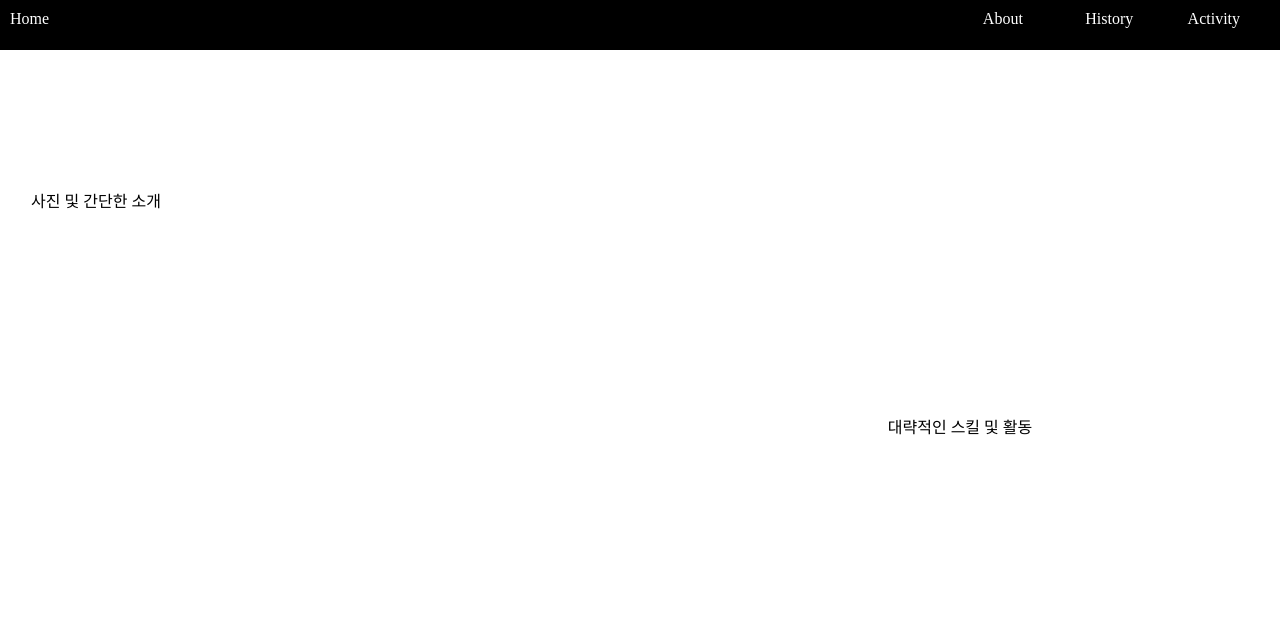
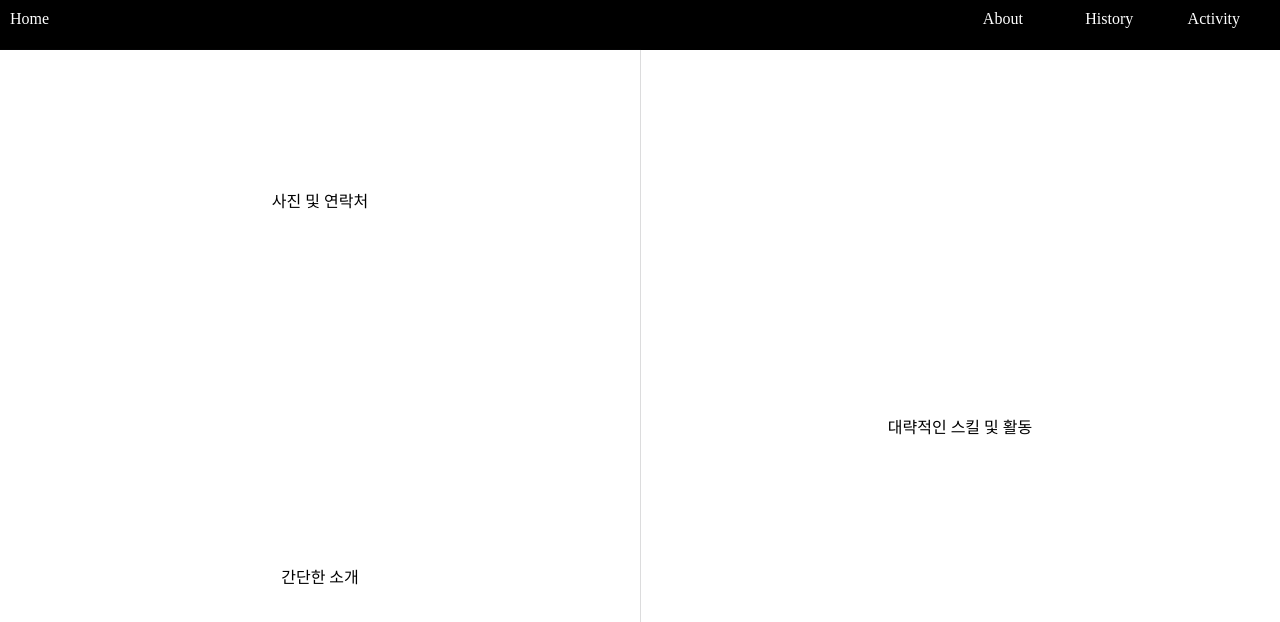
Before and after one commit to bbagbbagn2/PJH-Portfolio, a React (Create React App) app in the folder client/: page /about in a window 1280 px wide. Shown: the top 622 px of the page. Built offline with nearby package versions, Linux system fonts and the light colour scheme.

Commit message:
About Me 구상 수정

```diff
--- a/client/src/ProfilePage.js
+++ b/client/src/ProfilePage.js
@@ -14,9 +14,11 @@ export default function Profile() {
         <ProfilePage>
             <LeftContainer>
                 <ProfileContainer>
-                <div>사진 및 간단한 소개</div>
+                <div>사진 및 연락처</div>
                 </ProfileContainer>
-
+                <IntroduceContainer>
+                    <div>간단한 소개</div>
+                </IntroduceContainer>
             </LeftContainer>
             <RightContainer>
                 <div>대략적인 스킬 및 활동</div>
@@ -72,18 +74,25 @@ const LeftContainer = styled.div`
     grid-template-rows: 40% 60%;
     place-items: center;
     place-content: center;
+
+    box-shadow: rgba(0, 0, 0, 0.02) 0px 1px 3px 0px, rgba(27, 31, 35, 0.15) 0px 0px 0px 1px;
 `
 
 const ProfileContainer = styled.div`
     width: 100%;
 
     display: grid;
-    grid-template-columns: 30% 70%;
     grid-template-rows: 100%;
     place-items: center;
     place-content: center;
 `
+const IntroduceContainer = styled.div`
+    width: 100%;
 
+    display: grid;
+    place-items: center;
+    place-content: center;
+`
 const RightContainer = styled.div`
     display: grid;
     place-items: center;
```
